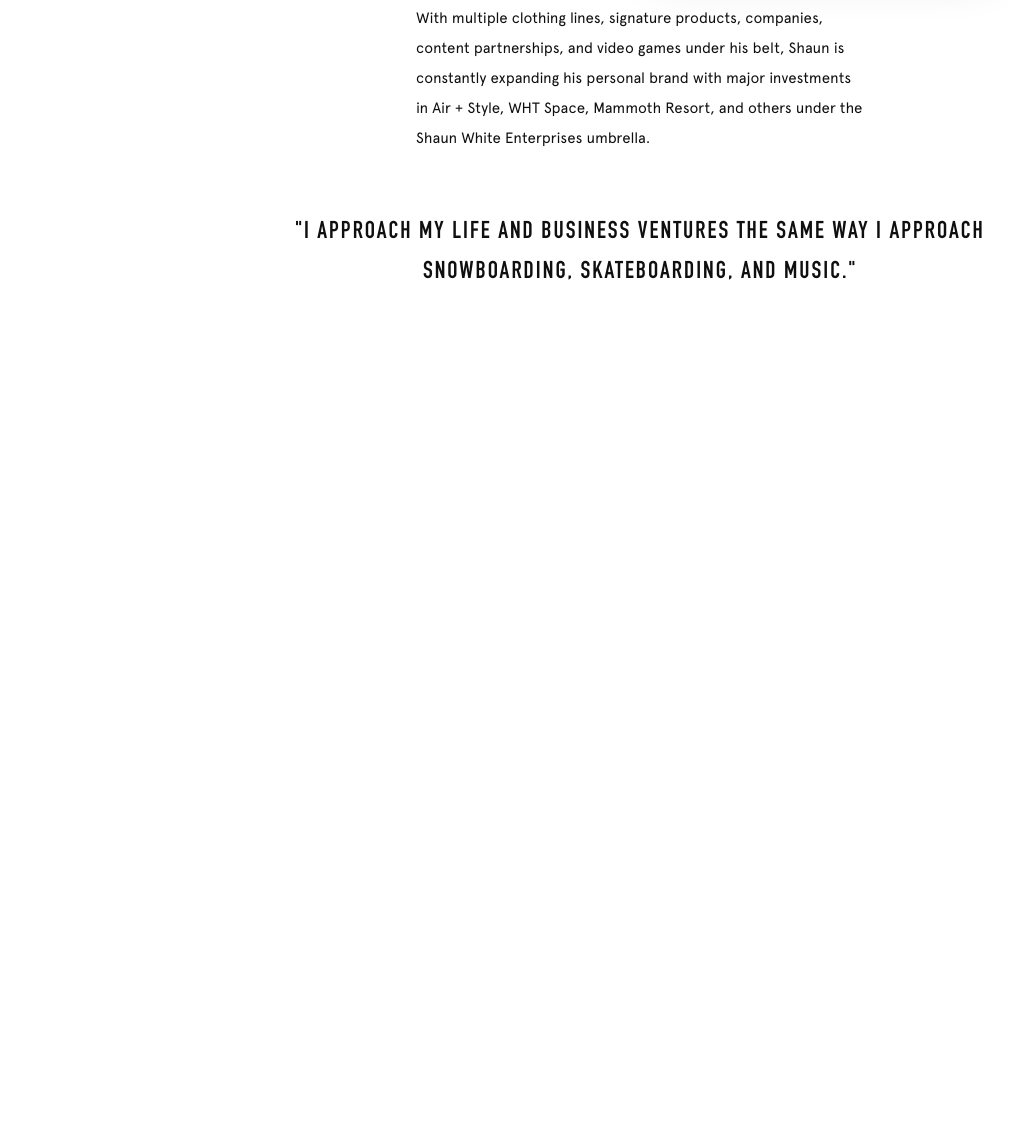
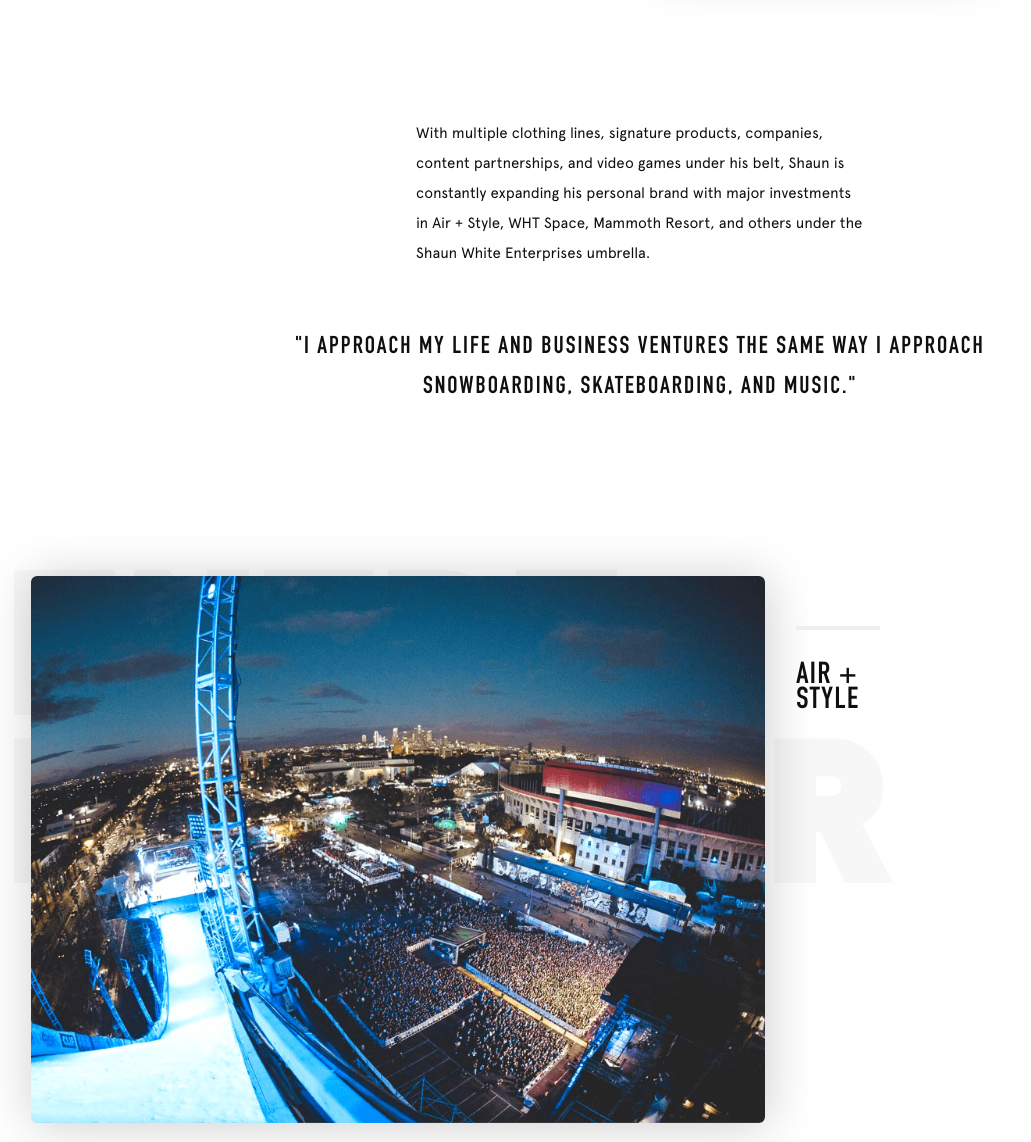
Before and after one commit to rgba-la/rgba-la.github.io-sw, a plain HTML site: page index.html in a window 1280 px wide. Shown: the part 6456-7598 px from the top of the page, without its empty margins (0-1031 px from the left). Before the commit the page ends 6773 px from the top, so only its background shows below. Drawn offline with nearby package versions, Linux system fonts and the light colour scheme.

Commit message:
started entrepreneur section

```diff
--- a/css/main.css
+++ b/css/main.css
@@ -486,12 +486,84 @@
 }
 
 .skate-text-container-2 {
+   width: 100%;
    display: flex;
    flex-direction: column;
    flex-wrap: wrap;
    align-items: center;
 }
 
+/* ENTREPRENEUR*/
+.entrepreneur-container {
+   width: 100%;
+   margin: 0 auto;
+   margin-top: 40px;
+}
+
+.entrepreneur-module {
+   max-width: 100%;
+   display: flex;
+   flex-direction: column;
+   align-items: flex-start;
+   position: relative;
+}
+
+.entrepreneur-title-container {
+   width: 100%;
+   position: absolute;
+   right: 2.6;
+   z-index: 0;
+}
+
+.grey-box-container-2 {
+   width: 100%;
+   display: flex;
+   position: absolute;
+}
+
+.grey-box-2 {
+   background-color: #F3F3F3;
+   width: 52%;
+   /*height: 160px;*/
+   height: 20vh;
+   border-radius: 6px;
+   margin-left: 50.73px;
+   margin-top: 140px;
+}
+
+.entre-image-container-1 {
+   width: 100%;
+   display: flex;
+   flex-direction: row;
+   justify-content: flex-start;
+   z-index: 10;
+   margin-top: 13vh;
+
+}
+
+.entre-image-1 {
+   width: 57.4%;
+   margin-right: 2.4%;
+   margin-left: 2.4%;
+
+}
+
+.entre-image-1 img {
+   border-radius: 6px;
+   box-shadow: 2px 2px 50px 0 rgba(0,0,0,.2);
+}
+
+.air-style-text {
+   font-size: 30px;
+   font-family: DIN-CondensedBold;
+   letter-spacing: 1.5px;
+   line-height: 25px;
+   margin-top: 50px;
+}
+
+.air-style-text p {
+   margin: 0;
+}
 
 /***************************
        MEDIA QUERIES
@@ -746,6 +818,10 @@
          box-shadow: 2px 2px 50px 0 rgba(0,0,0,.2);
       }
 
+      .skate-text-container-2 {
+         margin-top: 45px;
+      }
+
       .skate-text-5 {
          width: 320px;
          font-size: 12px;
@@ -760,6 +836,14 @@
          line-height: 25px;
          text-align: center;
          text-transform: uppercase;
+      }
+
+      .entrepreneur-title-container h2 {
+         font-size: 12.5vw;
+         letter-spacing: 20px;
+         line-height: 8px;
+         font-family: DIN-BlackAlternate;
+         color: #F7F7F7;
       }
 
   }
@@ -1210,6 +1294,10 @@
          width: 75%;
       }
 
+      .skate-text-container-2 {
+         margin-top: 115px;
+      }
+
       .skate-text-5 {
          width: 448px;
          font-size: 15px;
@@ -1221,6 +1309,13 @@
          font-size: 24px;
          letter-spacing: 2px;
          line-height: 40px;
+      }
+
+      /* ENTREPRENEUR */
+
+      .entrepreneur-title-container h2 {
+         font-size: 15vw;
+         letter-spacing: 3.41px;
       }
 
 
--- a/index.html
+++ b/index.html
@@ -197,6 +197,28 @@
    </section>
    <!-- End Athlete -->
    <!-- Entrepreneur -->
+   <section class="entrepreneur-container">
+      <div class="entrepreneur-module">
+         <div class="entrepreneur-title-container">
+            <h2>ENTRE</h2>
+            <h2>PRENEUR</h2>
+         </div>
+         <div class="entre-image-container-1">
+            <div class="entre-image-1">
+               <img src="images/assets/homepage/05-as-1.png" alt="">
+            </div>
+            <div class="air-style-text">
+               <hr/>
+               <p>AIR + <br/> STYLE</p>
+            </div>
+         </div>
+         <div class="grey-box-container-2">
+            <div class="grey-box-2"></div>
+         </div>
+      </div>
+      <br>
+   </section>
+
    <!-- End Entrepreneur -->
    <!-- White Space -->
    <!-- End White Space -->
```
